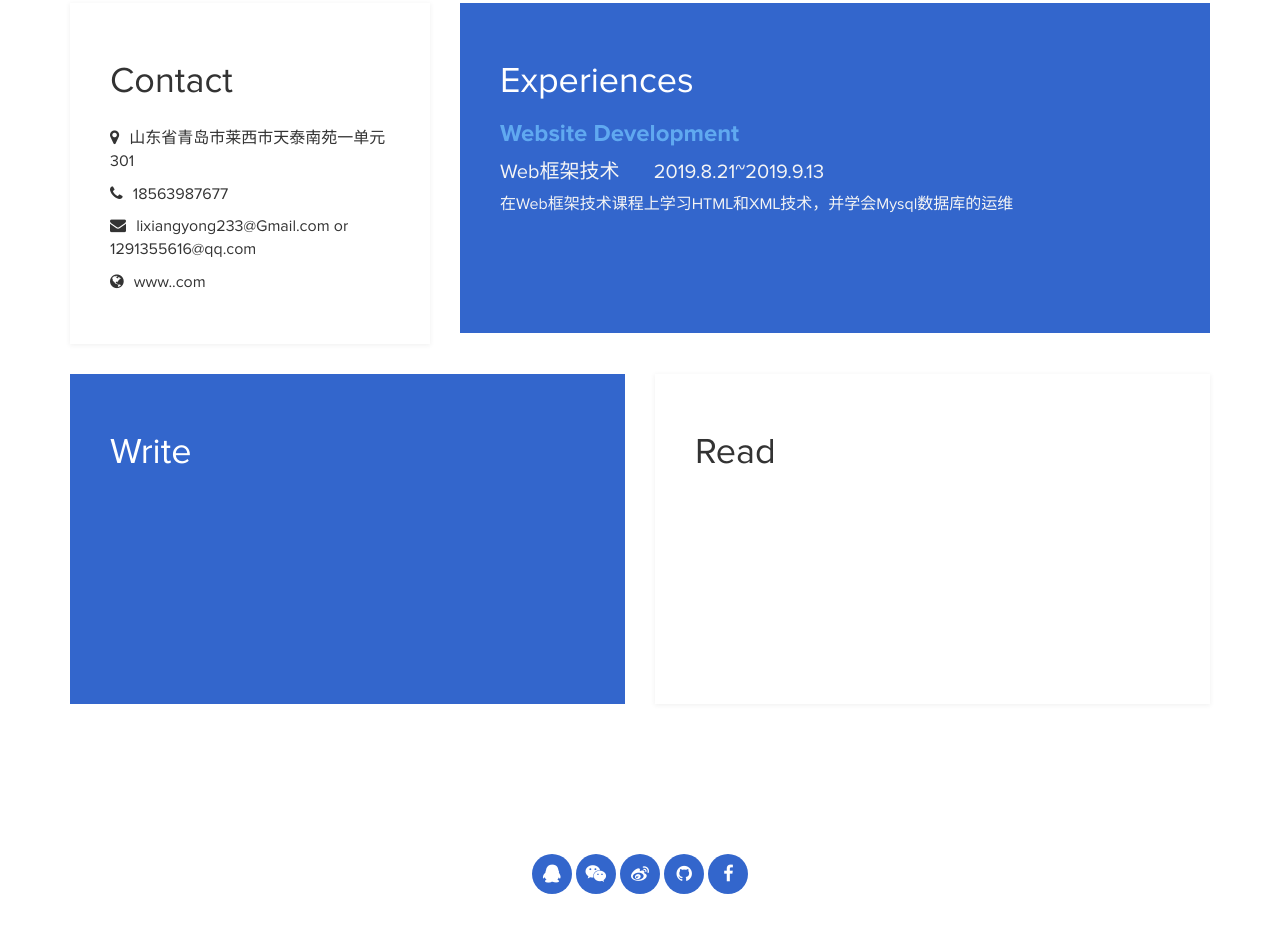
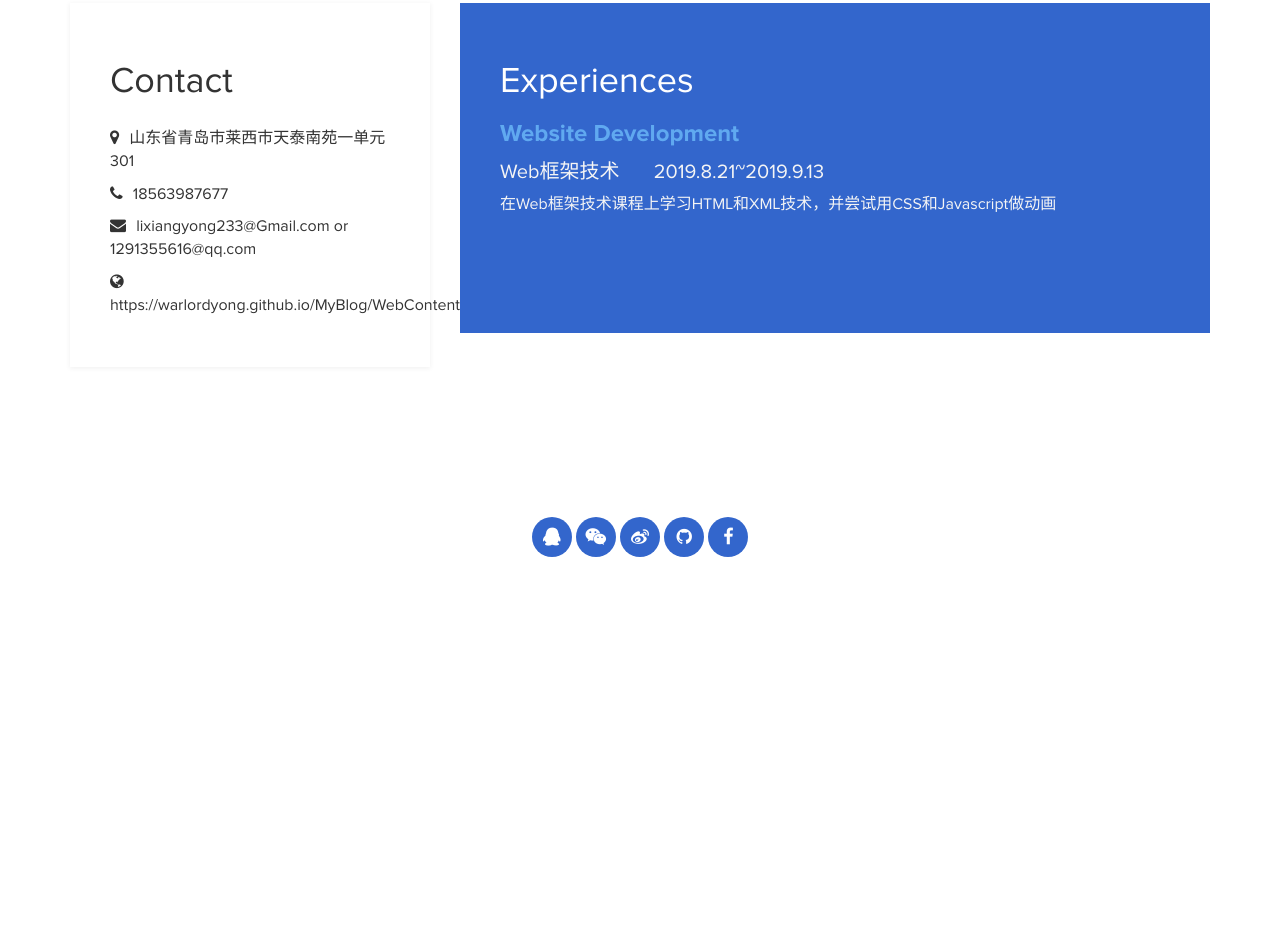
Before and after one commit to WarLordYong/MyBlog, a plain HTML site: page WebContent/index.html in a window 1280 px wide. Shown: the part 1465-2397 px from the top of the page. After the commit the page ends 2112 px from the top, so only its background shows below. Drawn offline with Linux system fonts and the light colour scheme.

Commit message:
Update index.html

```diff
--- a/WebContent/index.html
+++ b/WebContent/index.html
@@ -72,6 +72,7 @@
 	</div>
 </section>
 
+
 <!-- education and languages -->
 <section class="container">
 	<div class="row">
@@ -110,7 +111,7 @@
 					<p><i class="fa fa-map-marker"></i> 山东省青岛市莱西市天泰南苑一单元301</p>
 					<p><i class="fa fa-phone"></i> 18563987677</p>
 					<p><i class="fa fa-envelope"></i> lixiangyong233@Gmail.com or 1291355616@qq.com</p>
-					<p><i class="fa fa-globe"></i> www..com</p>
+					<p><i class="fa fa-globe"></i> https://warlordyong.github.io/MyBlog/WebContent/index.html</p>
 			</div>
 		</div>
 		<div class="col-md-8 col-sm-12">
@@ -120,28 +121,8 @@
 						<h4 class="experience-title accent">Website Development</h4>
 						<h5>Web框架技术</h5><span></span>
 						<h5>2019.8.21~2019.9.13</h5>
-						<p class="education-description">在Web框架技术课程上学习HTML和XML技术，并学会Mysql数据库的运维</p>
+						<p class="education-description">在Web框架技术课程上学习HTML和XML技术，并尝试用CSS和Javascript做动画</p>
 					</div>
-			</div>
-		</div>
-	</div>
-</section>
-
-<!-- bulletin board system -->
-<section class="container">
-	<div class="row">
-		<div class="col-md-6 col-sm-12">
-			<div class="education">
-				<h2 class="white">Write</h2>
-					<div class="bbs-write">
-						<p class="bbs-write"></p>
-					</div>
-			</div>
-		</div>
-		<div class="col-md-6 col-sm-12">
-			<div class="languages">
-			<h2 >Read</h2>
-				<p class="bbs-description"></p>
 			</div>
 		</div>
 	</div>
@@ -170,6 +151,5 @@
 <script src="js/bootstrap.min.js"></script>
 <script src="js/jquery.backstretch.min.js"></script>
 <script src="js/custom.js"></script>
-
 </body>
 </html>
```
